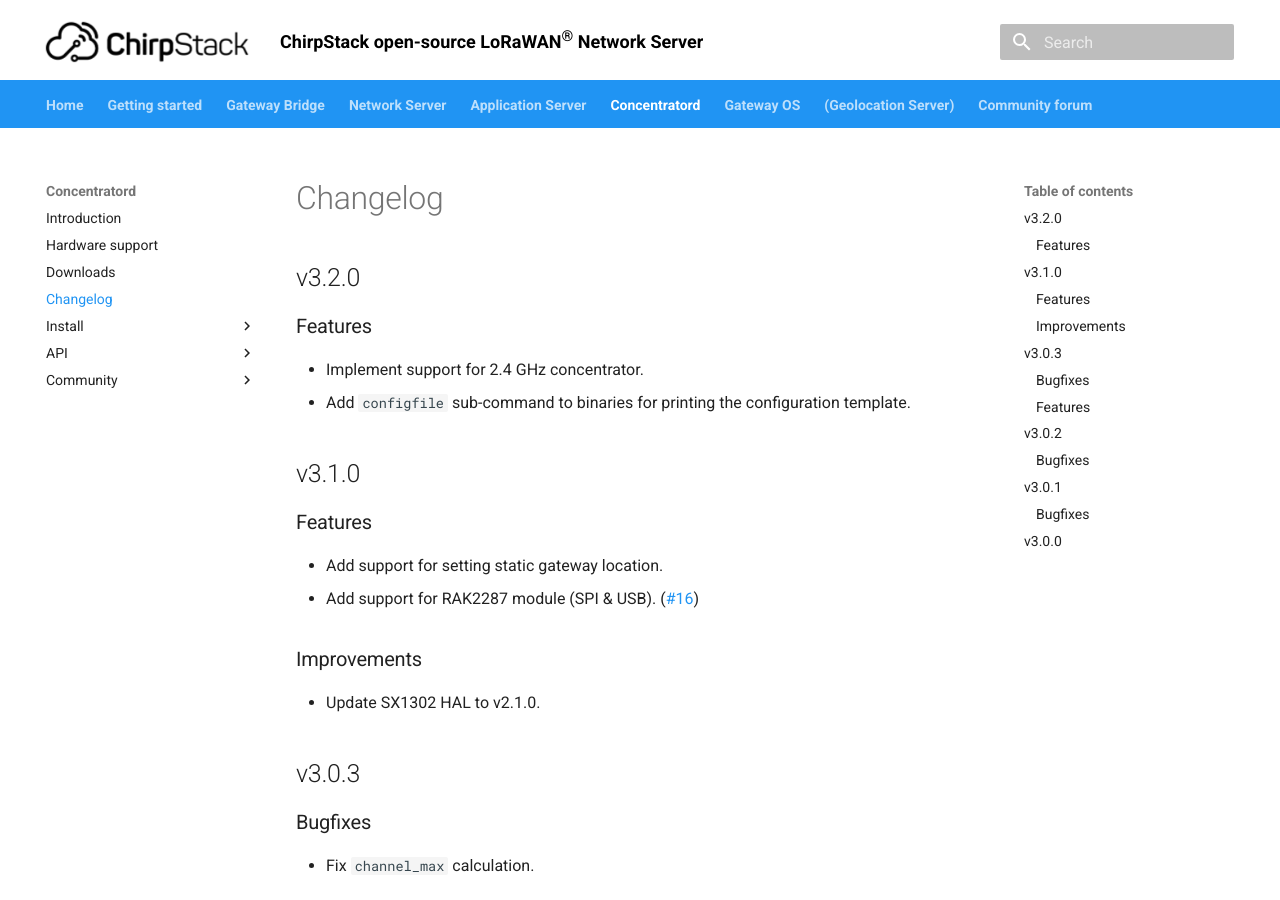
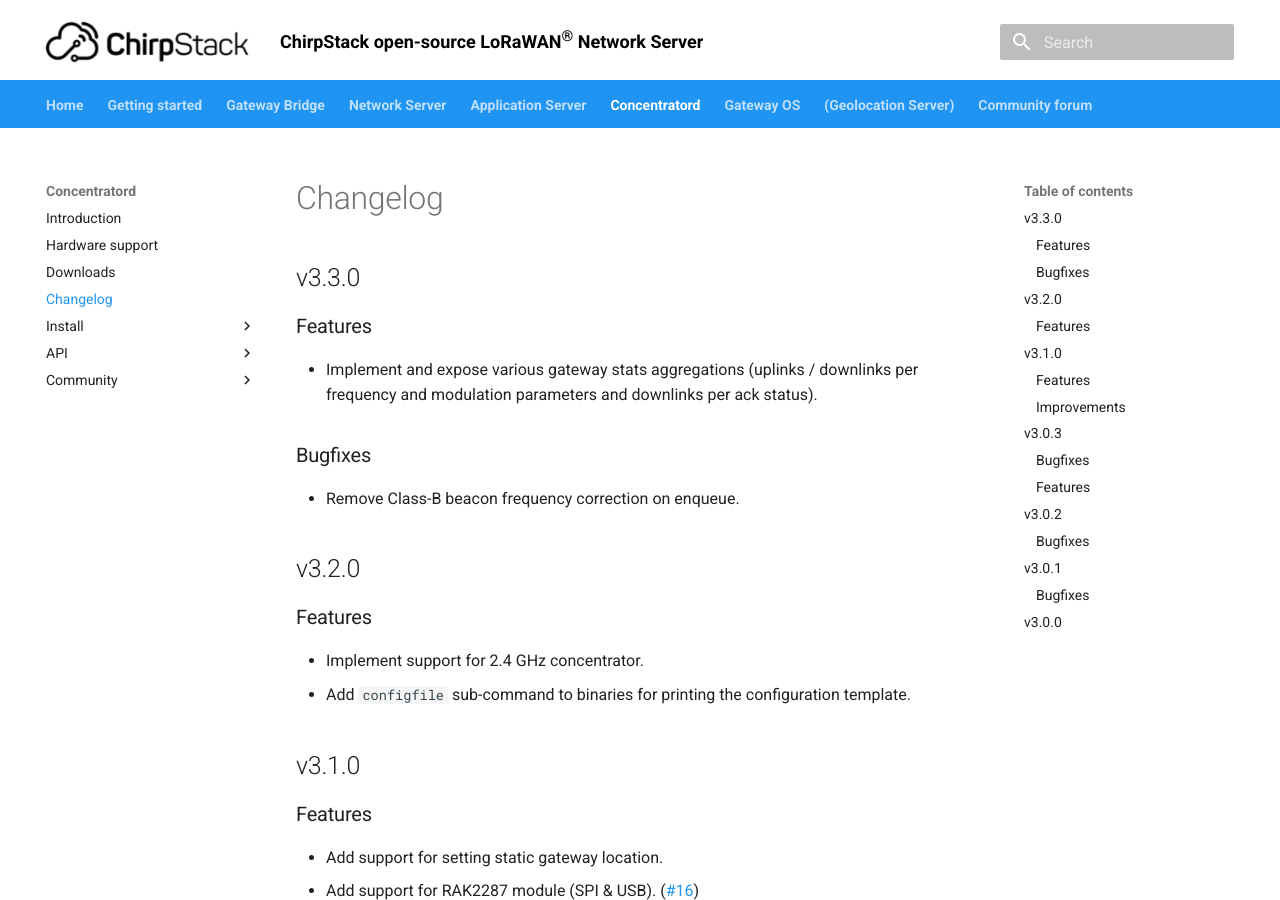
Before and after one commit to brocaar/chirpstack-docs, an MkDocs documentation site: the page built from docs/concentratord/changelog.md, in a window 1280 px wide and 900 px high. Built offline with MkDocs 1.6.1 and Material for MkDocs 9.7.7, drawn with Linux system fonts in a browser that asks for light colours.

Commit message:
Update ChirpStack Concentratord changelog + bump version.

```diff
--- a/docs/concentratord/changelog.md
+++ b/docs/concentratord/changelog.md
@@ -3,6 +3,16 @@
 ---
 
 # Changelog
+
+## v3.3.0
+
+### Features
+
+* Implement and expose various gateway stats aggregations (uplinks / downlinks per frequency and modulation parameters and downlinks per ack status).
+
+### Bugfixes
+
+* Remove Class-B beacon frequency correction on enqueue.
 
 ## v3.2.0
 
--- a/mkdocs.yml
+++ b/mkdocs.yml
@@ -24,7 +24,7 @@
   gateway_os:
     version: 3.4.0
   concentratord:
-    version: 3.2.0
+    version: 3.3.0
 plugins:
   - search
   - macros
```
